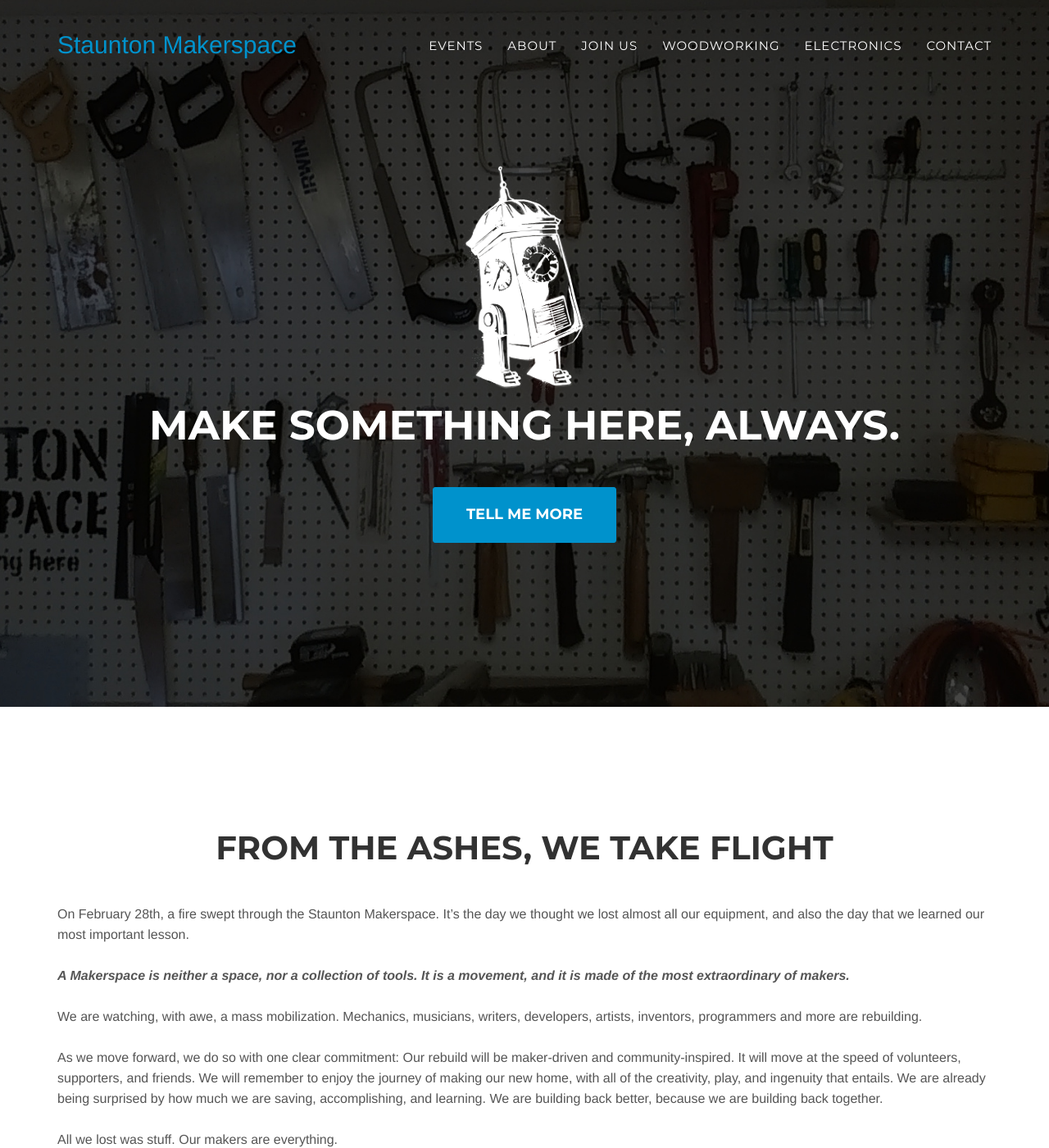
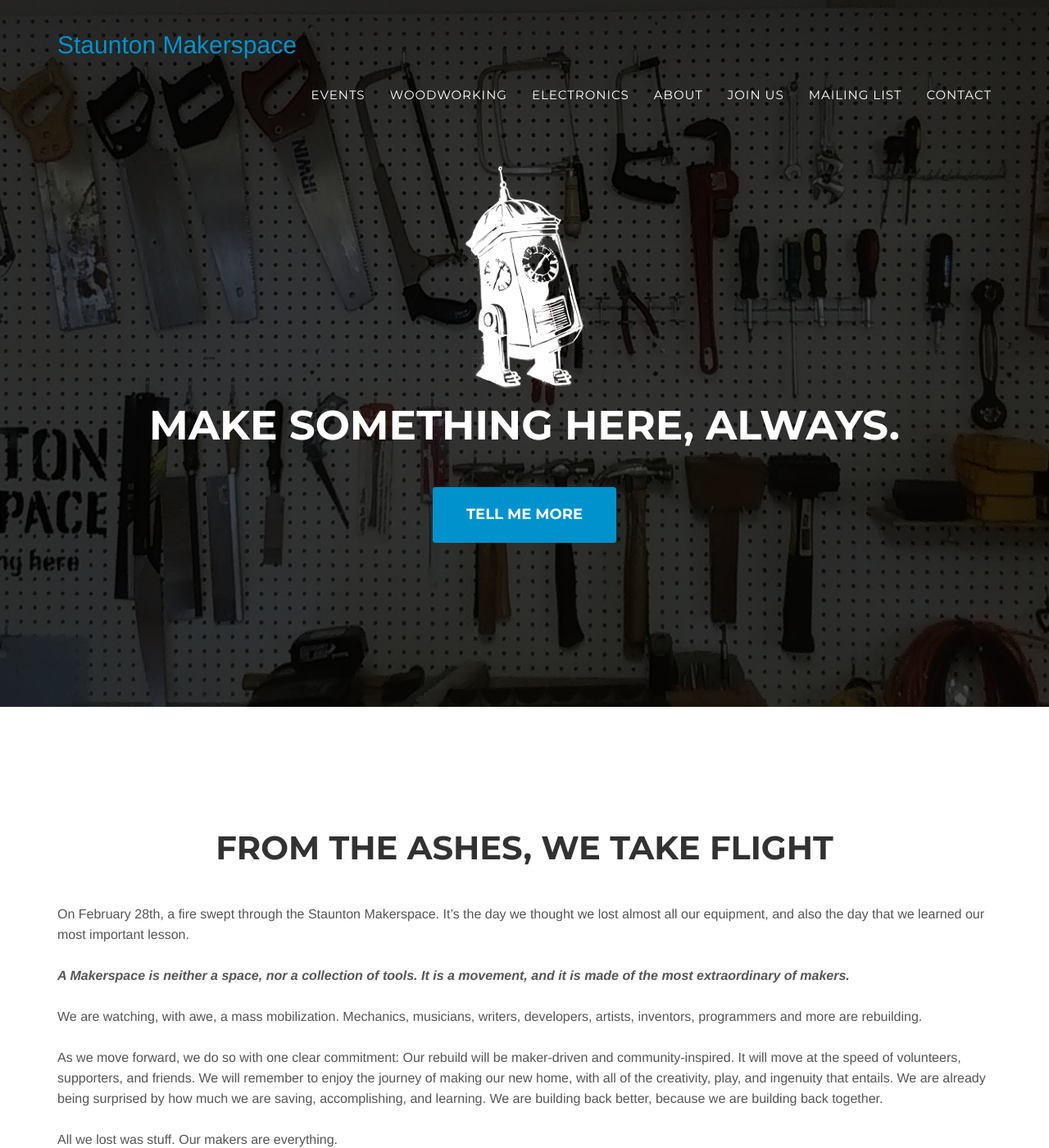
Before and after one commit to stauntonmakerspace/old_website, a Jekyll site: the page built from index.html, in a window 1280 px wide and 1400 px high. Shown: the whole window at 82% size. Built offline with Jekyll 4.4.1, drawn with Linux system fonts in a browser that asks for light colours; some web fonts are replaced; comment, search, counter and statistics services are not loaded; some of the changed text lies outside the part shown.

Commit message:
changed order and added mailing list :love_letter:

```diff
--- a/_includes/head.html
+++ b/_includes/head.html
@@ -6,6 +6,8 @@
     <meta name="description" content="{{ site.description }}">
     <link rel="canonical" href="{{ page.url | replace:'index.html','' | prepend: site.baseurl | prepend: site.url }}">
 
+    <!-- Mailchimp signup form -->
+    <link href="//cdn-images.mailchimp.com/embedcode/classic-10_7.css" rel="stylesheet" type="text/css">
 
     <!-- Custom CSS & Bootstrap Core CSS - Uses Bootswatch Flatly Theme: http://bootswatch.com/flatly/ -->
     <link rel="stylesheet" href="{{ "/style.css" | prepend: site.baseurl }}">
--- a/_includes/header.html
+++ b/_includes/header.html
@@ -21,16 +21,19 @@
                         <a class="page-scroll" href="#events">Events</a>
                     </li>
                     <li>
+                        <a class="page-scroll" href="#woodworking">Woodworking</a>
+                    </li>
+                    <li>
+                        <a class="page-scroll" href="#electronics">Electronics</a>
+                    </li>
+                    <li>
                         <a class="page-scroll" href="#about">About</a>
                     </li>
                     <li>
                         <a class="page-scroll" href="#join">Join Us</a>
                     </li>
                     <li>
-                        <a class="page-scroll" href="#woodworking">Woodworking</a>
-                    </li>
-                    <li>
-                        <a class="page-scroll" href="#electronics">Electronics</a>
+                        <a class="page-scroll" href="#mailing_list">Mailing List</a>
                     </li>
                     <li>
                         <a class="page-scroll" href="#contact">Contact</a>
--- /dev/null
+++ b/_includes/mailing_list.html
@@ -0,0 +1,39 @@
+<!-- Mailing List Section -->
+<section id="mailing_list">
+  <div class="container">
+    <div class="row">
+      <div class="col-lg-12 text-center">
+        <h2 class="section-heading">Get on our mailing list</h2>
+        <!-- Begin MailChimp Signup Form -->
+        <div id="mc_embed_signup">
+        <form action="//stauntonmakerspace.us14.list-manage.com/subscribe/post?u=321fdabe42c7d0f133ad927db&amp;id=9b2de5b518" method="post" id="mc-embedded-subscribe-form" name="mc-embedded-subscribe-form" class="validate" target="_blank" novalidate>
+            <div id="mc_embed_signup_scroll">
+        <div class="indicates-required"><span class="asterisk">*</span> indicates required</div>
+        <div class="mc-field-group">
+        	<label for="mce-EMAIL">Email Address  <span class="asterisk">*</span>
+        </label>
+        	<input type="email" value="" name="EMAIL" class="required email" id="mce-EMAIL">
+        </div>
+        <div class="mc-field-group">
+        	<label for="mce-FNAME">First Name </label>
+        	<input type="text" value="" name="FNAME" class="" id="mce-FNAME">
+        </div>
+        <div class="mc-field-group">
+        	<label for="mce-LNAME">Last Name </label>
+        	<input type="text" value="" name="LNAME" class="" id="mce-LNAME">
+        </div>
+        	<div id="mce-responses" class="clear">
+        		<div class="response" id="mce-error-response" style="display:none"></div>
+        		<div class="response" id="mce-success-response" style="display:none"></div>
+        	</div>    <!-- real people should not fill this in and expect good things - do not remove this or risk form bot signups-->
+            <div style="position: absolute; left: -5000px;" aria-hidden="true"><input type="text" name="b_321fdabe42c7d0f133ad927db_9b2de5b518" tabindex="-1" value=""></div>
+            <div class="clear"><input type="submit" value="Subscribe" name="subscribe" id="mc-embedded-subscribe" class="button"></div>
+            </div>
+        </form>
+        </div>
+
+        <!--End mc_embed_signup-->
+      </div>
+    </div>
+  </div>
+</section>
--- a/_layouts/default.html
+++ b/_layouts/default.html
@@ -8,10 +8,11 @@
     {% include header.html %}
     {% include intro.html %}
     {% include events.html %}
+    {% include woodworking.html %}
+    {% include electronics.html %}
     {% include about.html %}
     {% include join.html %}
-    {% include woodworking.html %}
-    {% include electronics.html %}
+    {% include mailing_list.html %}
     {% include contact.html %}
     {% include footer.html %}
     {% include modals.html %}
```
Also changed, not shown: _includes/css/agency.css (+7 -0 lines).
